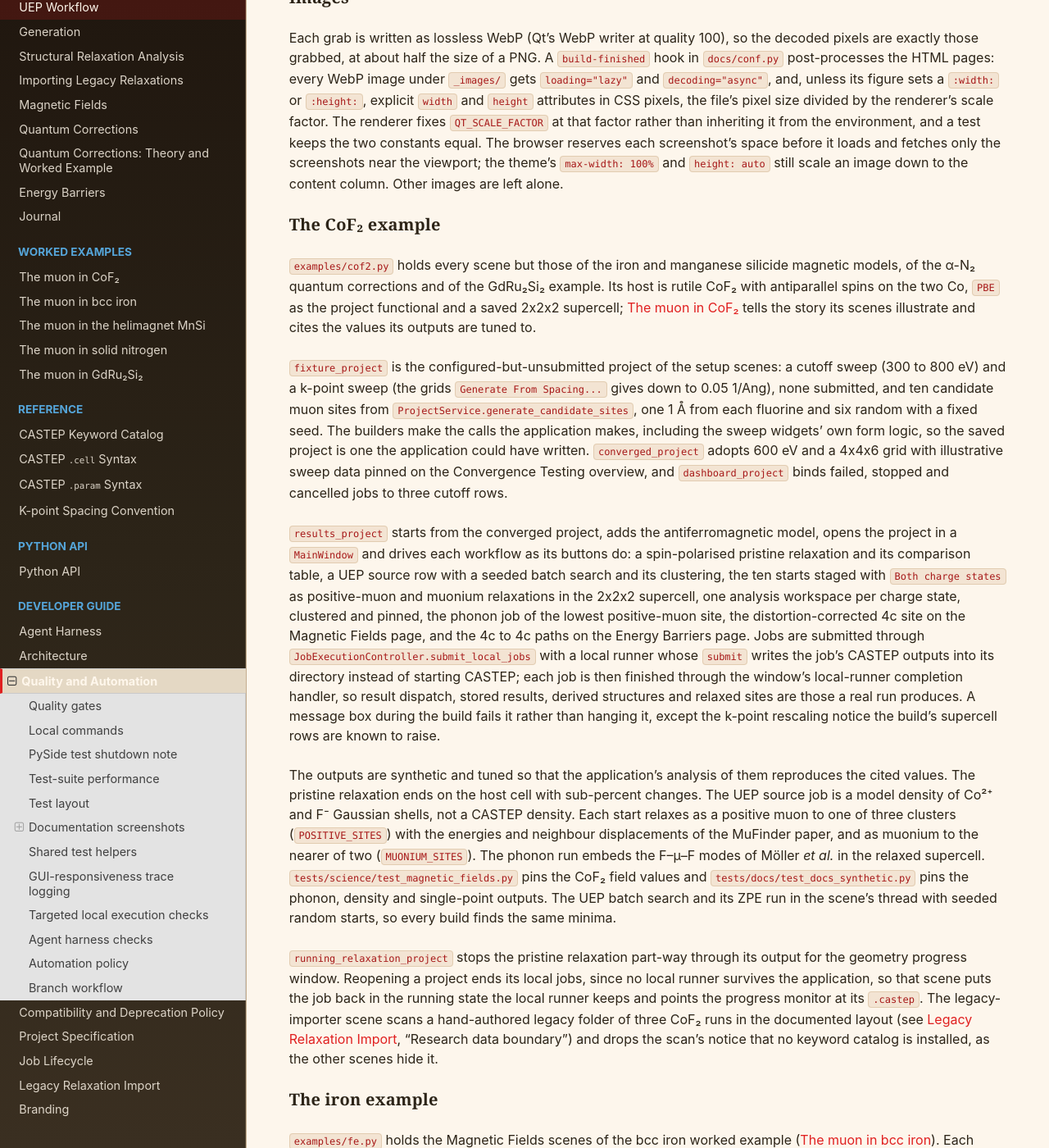
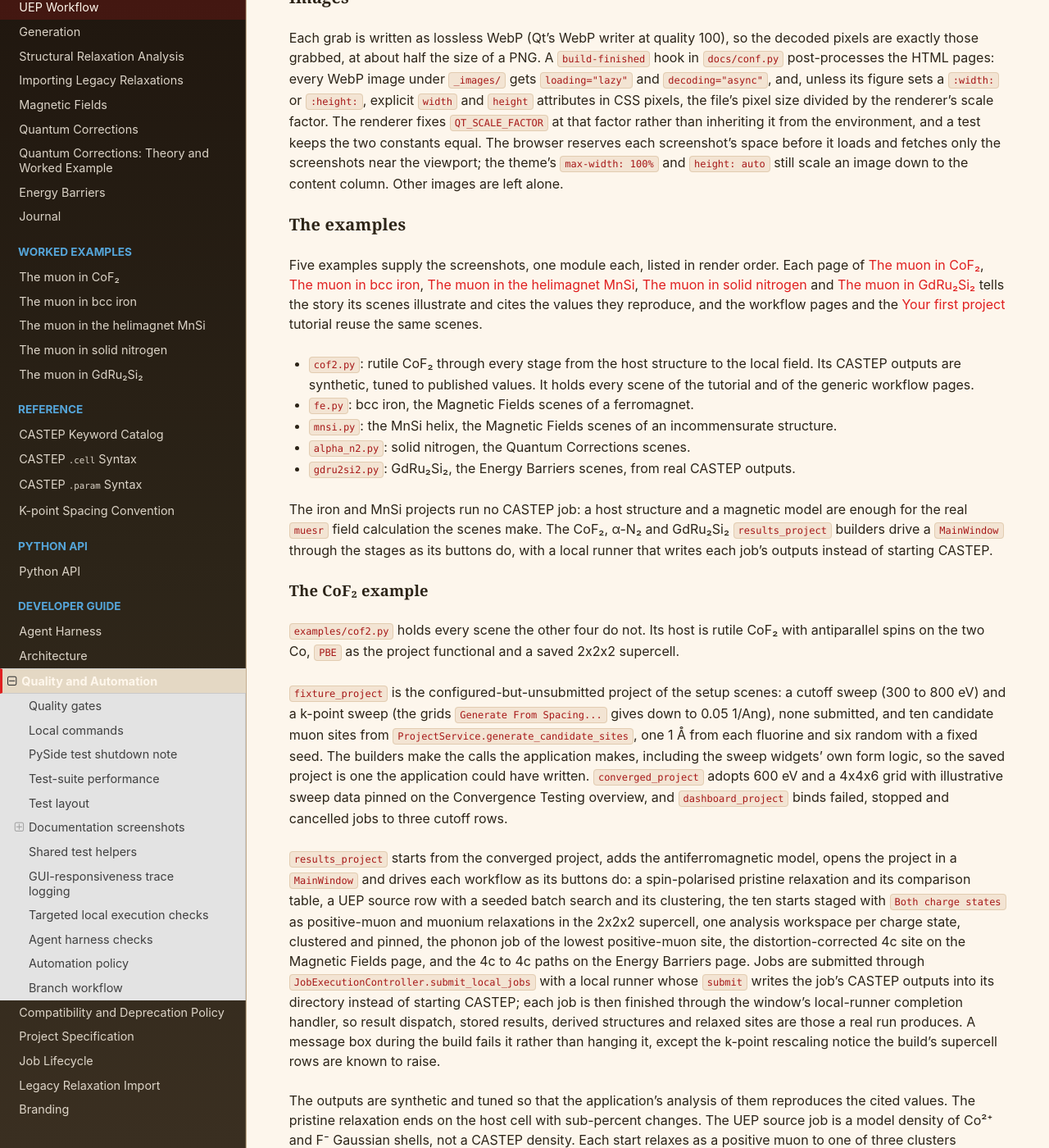
Before and after one commit to BenHuddart/mufinder, a Sphinx documentation site: the page built from docs/quality_and_automation.rst, in a window 1280 px wide and 1400 px high, scrolled down 4628 px. Shown: the whole window at 82% size. Built offline with Sphinx 7.4.7 and the Read the Docs theme 3.1.0, drawn with Linux system fonts in a browser that asks for light colours; some of the changed text lies outside the part shown.

Commit message:
ci: cache the rendered docs screenshots; docs: describe the five examples as one pipeline
The docs job rose from about 3.5 minutes before the examples to over 7 minutes. The ci and pages workflows now restore docs/_generated/screenshots keyed on the renderer, application, fixtures and lockfile, and touch the stamp on a hit so make skips the render. The Documentation screenshots section introduces the five examples together.

Co-Authored-By: Claude Sonnet 5.5 <noreply@anthropic.com>

```diff
--- a/docs/quality_and_automation.rst
+++ b/docs/quality_and_automation.rst
@@ -264,15 +264,38 @@ loads and fetches only the screenshots near the viewport; the theme's
 ``max-width: 100%`` and ``height: auto`` still scale an image down to the
 content column. Other images are left alone.
 
+The examples
+~~~~~~~~~~~~
+
+Five examples supply the screenshots, one module each, listed in render order.
+Each page of :doc:`/user_guide/examples/cof2`, :doc:`/user_guide/examples/fe`,
+:doc:`/user_guide/examples/mnsi`, :doc:`/user_guide/examples/alpha_n2` and
+:doc:`/user_guide/examples/gdru2si2` tells the story its scenes illustrate and
+cites the values they reproduce, and the workflow pages and the
+:doc:`/getting_started/first_project` tutorial reuse the same scenes.
+
+- ``cof2.py``: rutile CoF₂ through every stage from the host structure to the
+  local field. Its CASTEP outputs are synthetic, tuned to published values. It
+  holds every scene of the tutorial and of the generic workflow pages.
+- ``fe.py``: bcc iron, the Magnetic Fields scenes of a ferromagnet.
+- ``mnsi.py``: the MnSi helix, the Magnetic Fields scenes of an incommensurate
+  structure.
+- ``alpha_n2.py``: solid nitrogen, the Quantum Corrections scenes.
+- ``gdru2si2.py``: GdRu₂Si₂, the Energy Barriers scenes, from real CASTEP
+  outputs.
+
+The iron and MnSi projects run no CASTEP job: a host structure and a magnetic
+model are enough for the real ``muesr`` field calculation the scenes make. The
+CoF₂, α-N₂ and GdRu₂Si₂ ``results_project`` builders drive a ``MainWindow``
+through the stages as its buttons do, with a local runner that writes each job's
+outputs instead of starting CASTEP.
+
 The CoF₂ example
-~~~~~~~~~~~~~~~~
+^^^^^^^^^^^^^^^^
 
-``examples/cof2.py`` holds every scene but those of the iron and manganese silicide magnetic models,
-of the α-N₂ quantum corrections and of the GdRu₂Si₂ example. Its
-host is rutile CoF₂ with antiparallel spins on the two Co, ``PBE`` as the
-project functional and a saved 2x2x2 supercell; :doc:`/user_guide/examples/cof2`
-tells the story its scenes illustrate and cites the values its outputs are
-tuned to.
+``examples/cof2.py`` holds every scene the other four do not. Its host is rutile CoF₂ with
+antiparallel spins on the two Co, ``PBE`` as the project functional and a saved
+2x2x2 supercell.
 
 ``fixture_project`` is the configured-but-unsubmitted project of the setup
 scenes: a cutoff sweep (300 to 800 eV) and a k-point sweep (the grids
@@ -324,15 +347,14 @@ legacy folder of three CoF₂ runs in the documented layout (see
 that no keyword catalog is installed, as the other scenes hide it.
 
 The iron example
-~~~~~~~~~~~~~~~~
+^^^^^^^^^^^^^^^^
 
 ``examples/fe.py`` holds the Magnetic Fields scenes of the bcc iron worked
 example (:doc:`/user_guide/examples/fe`). Each builder from ``fe_project`` saves
 the two-atom conventional cell with 2.2 μB per Fe along c, a Magnetic Fields
 form with the contact coupling that gives -1.11 T, every equivalent site and a
-spherical sample, and the octahedral or tetrahedral site as a custom position;
-no CASTEP job is involved. The scenes run the real ``muesr`` calculation with an
-80 x 80 x 80 lattice sum, which keeps the cubic symmetry of the Lorentz sphere
+spherical sample, and the octahedral or tetrahedral site as a custom position.
+The scenes run the ``muesr`` calculation with an 80 x 80 x 80 lattice sum, which keeps the cubic symmetry of the Lorentz sphere
 exactly, so components that vanish by symmetry print as ``0``. The results
 tables are made tall enough to list every equivalent site, the
 demagnetizing-shape, measured-magnetisation and equivalent-site scenes grab the
@@ -340,14 +362,14 @@ page's ``Calculation`` card alone, and the workspaces scene saves one workspace
 per site and shows the octahedral one beside the navigator.
 
 The manganese silicide example
-~~~~~~~~~~~~~~~~~~~~~~~~~~~~~~
+^^^^^^^^^^^^^^^^^^^^^^^^^^^^^^
 
 ``examples/mnsi.py`` holds the Magnetic Fields scenes of the incommensurate
 helix worked example (:doc:`/user_guide/examples/mnsi`). Each builder from
 ``mnsi_project`` saves the eight-atom B20 cell, the helix, and a Magnetic Fields
 form with the muon at the 4a site with every equivalent site, no demagnetizing
 field and the contact coupling that reproduces the edges of the published
-prediction; no CASTEP job is involved. The helix is built by the ``Add Magnetic
+prediction. The helix is built by the ``Add Magnetic
 Preset`` dialog itself, driven through the choices the page describes: a
 left-handed helix of 0.385 μB Mn moments along the first q-basis row, which
 holds q = (0.0147, 0.0147, 0.0147). The scenes show the builder with its
@@ -360,7 +382,7 @@ phases, which is deterministic, so every render gives the same pixels. The
 approximant scene lists 64 fields and takes about a quarter of a minute.
 
 The α-N₂ example
-~~~~~~~~~~~~~~~~
+^^^^^^^^^^^^^^^^
 
 ``examples/alpha_n2.py`` holds the scenes of the solid nitrogen worked example
 (:doc:`/user_guide/examples/alpha_n2`), which the Quantum Corrections pages
@@ -390,7 +412,7 @@ Muon Sites summary, the configuration dialog, the completed result, and the
 three tabs of the analysis window with the help of ``Muon Coupling``.
 
 The GdRu₂Si₂ example
-~~~~~~~~~~~~~~~~~~~~
+^^^^^^^^^^^^^^^^^^^^
 
 ``examples/gdru2si2.py`` holds the Energy Barriers worked example
 (:doc:`/user_guide/examples/gdru2si2`), and unlike the other examples its
@@ -430,8 +452,16 @@ or of one example does not, and neither does a render that fails. ``make
 docs`` depends on the stamp, and the stamp on every file of
 ``scripts/docs_screenshots``, ``scripts/render_docs_screenshots.py`` and
 ``src/mufinder``, so ``make docs`` renders only when one of them is newer
-than the stamp, and a fresh checkout, such as a CI runner, renders once. Delete the stamp to force a
+than the stamp, and a fresh checkout renders once. Delete the stamp to force a
 render from ``make docs``.
+
+The ``docs`` job of ``.github/workflows/ci.yml`` and the build job of
+``.github/workflows/pages.yml`` restore ``docs/_generated/screenshots`` from the
+GitHub Actions cache, keyed on a hash of ``scripts/docs_screenshots``,
+``scripts/render_docs_screenshots.py``, ``src/mufinder``, ``tests/fixtures`` and
+``uv.lock``. On a hit they touch ``.stamp``, since a restored archive keeps the
+stamp's old modification time, and ``make docs`` skips the render; on a miss
+``make docs`` renders every screenshot and the job saves them under that key.
 
 Adding a screenshot
 ~~~~~~~~~~~~~~~~~~~
```
Also changed, not shown: 2 other files.
